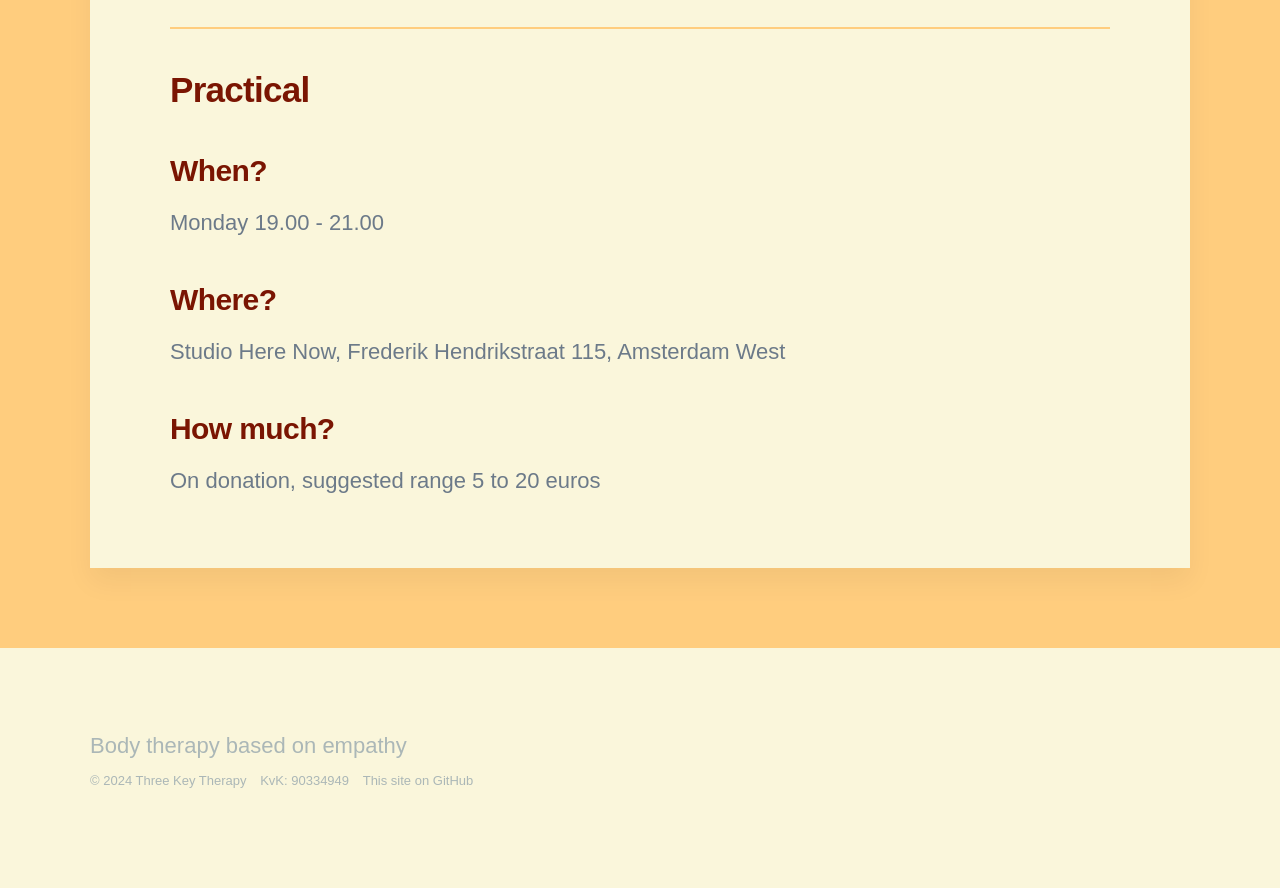
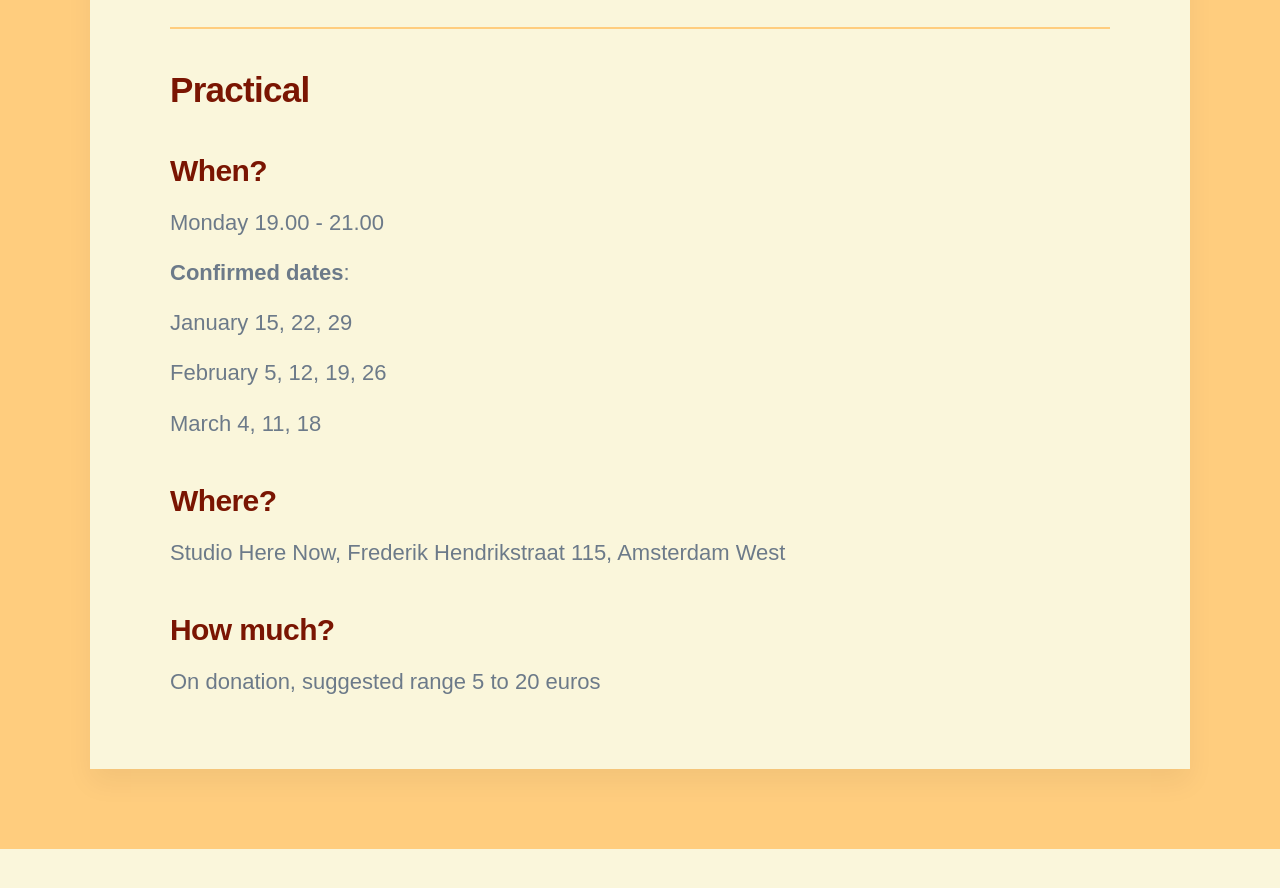
Before and after one commit to threekeytherapy/threekeytherapy.com, a Jekyll site: the page built from _projects/trainings.md, in a window 1280 px wide and 900 px high, scrolled down 1107 px. Shown: the top 888 px of the window. Built offline with Jekyll 4.4.1, drawn with Linux system fonts in a browser that asks for light colours; nearby versions of some CDN libraries; some web fonts are replaced; before the commit the page ends 1974 px from its top, so only the background shows below that.

Commit message:
Adds training dates

```diff
--- a/_projects/trainings.md
+++ b/_projects/trainings.md
@@ -24,6 +24,14 @@ We usually close with a small sharing circle.
 
 Monday 19.00 - 21.00
 
+**Confirmed dates**:
+
+January 15, 22, 29
+
+February 5, 12, 19, 26
+
+March 4, 11, 18
+
 ### Where?
 
 Studio Here Now, Frederik Hendrikstraat 115, Amsterdam West
```
